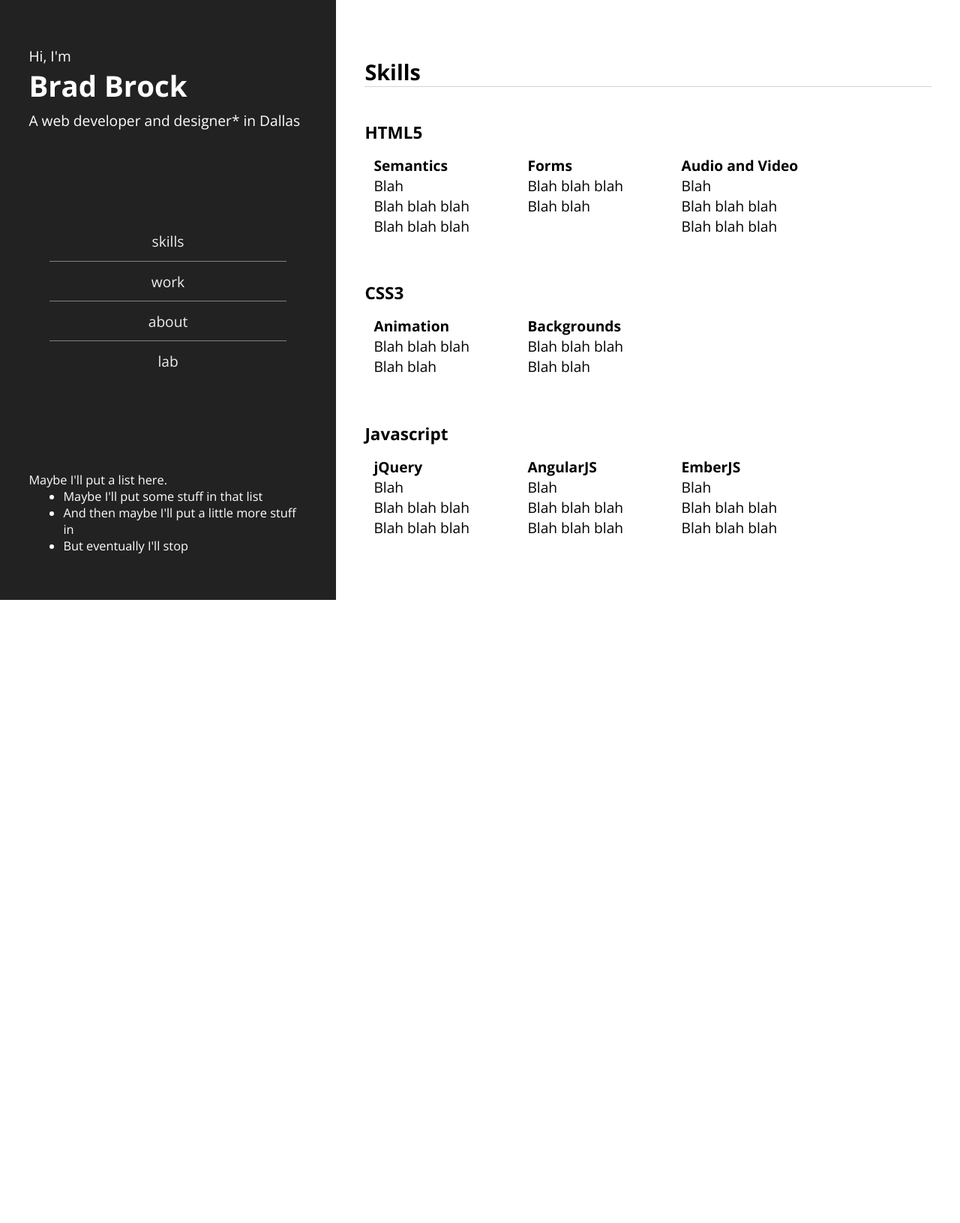
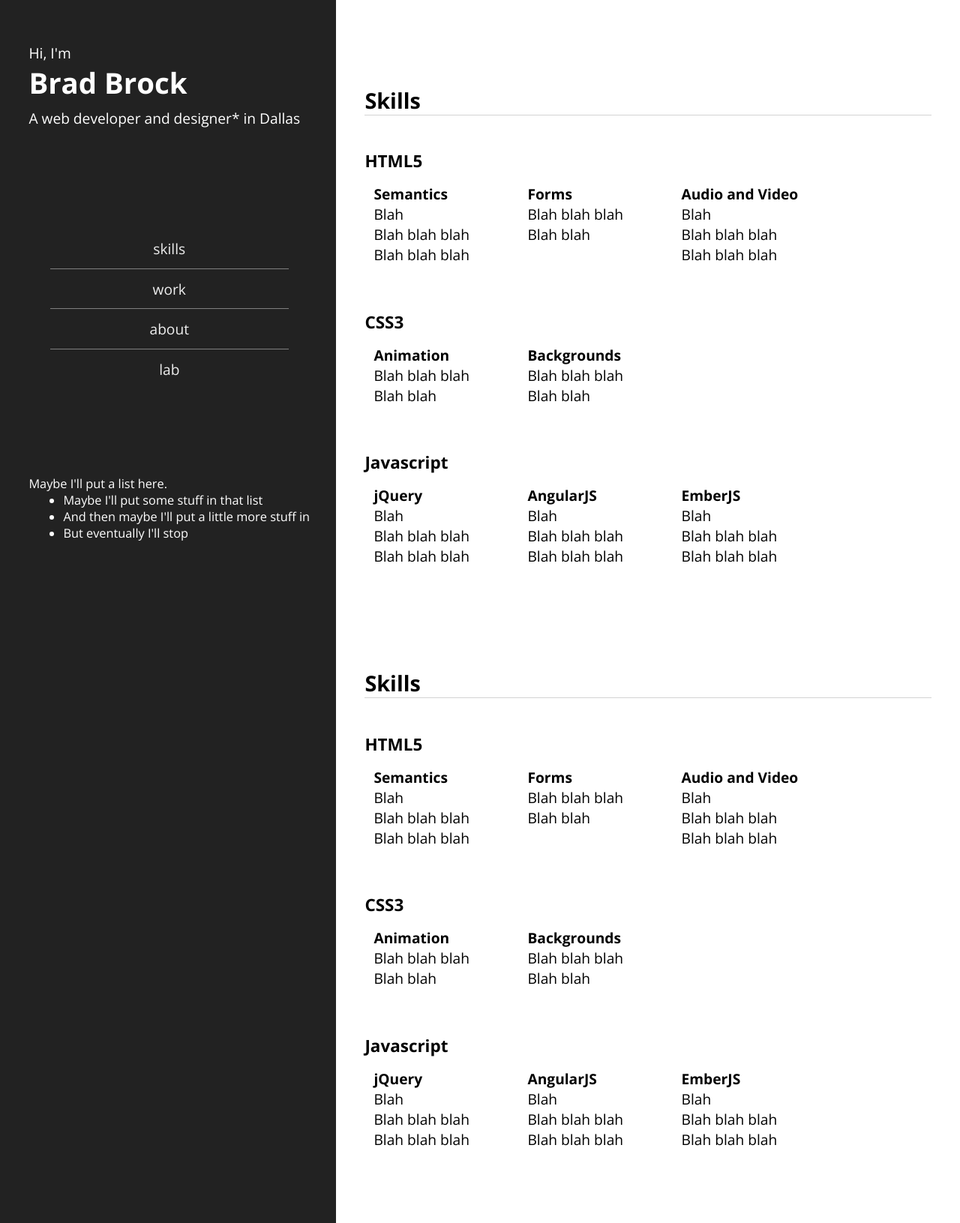
Before and after one commit to Spyrojoe/VBT4.0, a PHP site: page / in a window 1280 px wide. Shown: the whole page at 75% size. Before the commit the page ends 800 px from the top, so only its background shows below. Run offline with PHP 8.4, Linux system fonts and the light colour scheme; some libraries are stand-ins or nearby versions.

Commit message:
Revert f82a3a8..975757b
This rolls back to commit f82a3a858a14b5781fdff8b22f6c4a916c624f8a.

```diff
--- a/index.html
+++ b/index.html
@@ -7,11 +7,37 @@
 	<link rel="stylesheet" type="text/css" href="min1200.css">
 	<link href='http://fonts.googleapis.com/css?family=Source+Sans+Pro:200,300,400|Open+Sans:400,300,600,700' rel='stylesheet' type='text/css'>
 	<script src="http://ajax.googleapis.com/ajax/libs/jquery/1.11.1/jquery.min.js"></script>
-	<script type="text/javascript" src="js/script.js"></script>
+	<!--<script type="text/javascript" src="js/script.js"></script>
+	<script type="text/javascript" src="js/findTallest.js"></script>-->
+	<script type="text/javascript">
+		$(document).ready(function(){
+			var col1Height = $(".sidebar").outerHeight();
+			var col2Height = $("#main").outerHeight();
+			var viewportHeight = $(window).outerHeight();
+			console.log("sidebar height = " + col1Height);
+			console.log("main height = " + col2Height);
+			console.log("viewport height = " + viewportHeight)
+
+			if (col2Height < viewportHeight){
+				$("#main").outerHeight(viewportHeight);
+			} else {
+				$("#sidebar").outerHeight(col2Height);
+				$("#sidebar").css("position", "relative");
+				$(".vert-wrap").css()
+			}
+			$("#sidebar").outerHeight(viewportHeight);
+
+		});
+		$(window).load(function(){
+			$(".vert-wrap").outerHeight($(window).outerHeight());
+		});
+	</script>
 </head>
 <body>
 <div class="clfx">
-	<div class="sidebar">
+
+	<div class="sidebar clfx" id="sidebar">
+		<div class="vert-wrap clfx">
 		<header>
 			<div class="intro">
 				<p>Hi, I'm</p>
@@ -36,16 +62,17 @@
 				<li>But eventually I'll stop</li>
 			</ul>
 		</footer>
+		</div><!-- vert-wrap -->
 	</div>
 
-	<main>
+	<main id="main">
 		<section class="page">
 
 			<div class="grid">
 				<h2>Skills</h2>
 
 				<!-- HTML5 -->
-				<section class="row">
+				<section class="row" id="html5">
 					<h3>HTML5</h3>
 					<div class="col">
 						<h4>Semantics</h4>
@@ -73,7 +100,7 @@
 				</section><!-- row -->
 
 				<!-- CSS3 -->
-				<section class="row">
+				<section class="row" id="css3">
 					<h3>CSS3</h3>
 					<div class="col">
 						<h4>Animation</h4>
@@ -92,7 +119,90 @@
 				</section><!-- row -->
 
 				<!-- Javascript -->
-				<section class="row">
+				<section class="row" id="javascript">
+					<h3>Javascript</h3>
+					<div class="col">
+						<h4>jQuery</h4>
+						<ul>
+							<li>Blah</li>
+							<li>Blah blah blah</li>
+							<li>Blah blah blah</li>
+						</ul>
+					</div>
+					<div class="col">
+						<h4>AngularJS</h4>
+						<ul>
+							<li>Blah</li>
+							<li>Blah blah blah</li>
+							<li>Blah blah blah</li>
+						</ul>
+					</div>
+					<div class="col">
+						<h4>EmberJS</h4>
+						<ul>
+							<li>Blah</li>
+							<li>Blah blah blah</li>
+							<li>Blah blah blah</li>
+						</ul>
+					</div>
+				</section><!-- row -->
+
+			</div><!-- grid -->
+		</section><!-- page -->
+		<section class="page">
+
+			<div class="grid">
+				<h2>Skills</h2>
+
+				<!-- HTML5 -->
+				<section class="row" id="html5">
+					<h3>HTML5</h3>
+					<div class="col">
+						<h4>Semantics</h4>
+						<ul>
+							<li>Blah</li>
+							<li>Blah blah blah</li>
+							<li>Blah blah blah</li>
+						</ul>
+					</div>
+					<div class="col">
+						<h4>Forms</h4>
+						<ul>
+							<li>Blah blah blah</li>
+							<li>Blah blah</li>
+						</ul>
+					</div>
+					<div class="col">
+						<h4>Audio and Video</h4>
+						<ul>
+							<li>Blah</li>
+							<li>Blah blah blah</li>
+							<li>Blah blah blah</li>
+						</ul>
+					</div>
+				</section><!-- row -->
+
+				<!-- CSS3 -->
+				<section class="row" id="css3">
+					<h3>CSS3</h3>
+					<div class="col">
+						<h4>Animation</h4>
+						<ul>
+							<li>Blah blah blah</li>
+							<li>Blah blah</li>
+						</ul>
+					</div>
+					<div class="col">
+						<h4>Backgrounds</h4>
+						<ul>
+							<li>Blah blah blah</li>
+							<li>Blah blah</li>
+						</ul>
+					</div>
+				</section><!-- row -->
+
+				<!-- Javascript -->
+				<section class="row" id="javascript">
 					<h3>Javascript</h3>
 					<div class="col">
 						<h4>jQuery</h4>
--- a/style.css
+++ b/style.css
@@ -28,6 +28,7 @@ h3{
 }
 body{
 	font-family: "open sans", "helvetica neue", helvetica, arial, sans-serif;
+	background: #222;
 }
 .container{
 	display: block;
@@ -38,28 +39,36 @@ body{
 .sidebar,
 main{
 	/*padding-top: 8%;*/
-	padding: 0 3%;
+	padding: 3%;
 }
 header, nav, footer{
-	/*flex-grow: 1;*/
+	flex-grow: 1;
+}
+header{
+	padding: 5% 0;
 }
 header, nav, footer, .page{
 	width: 100%;
 	margin: 0 auto;
 }
-.sidebar{
+.vert-wrap{
+	position: fixed;
 	display: flex;
 	flex-direction: column;
 	align-content: flex-start;
 	justify-content: space-around;
-	float: left;
-	width: 35%;
+
 }
 main{
 	float: right;
+	left: 0;
 	width: 65%;
+	background: #fff;
 }
 .sidebar{
+	position: relative;
+	float: left;
+	width: 35%;
 	color: #fff;
 	background: #222;
 	/*background: rgba(0,0,0,.2);*/
```
Also changed, not shown: js/findTallest.js (added, +10 -0 lines).
